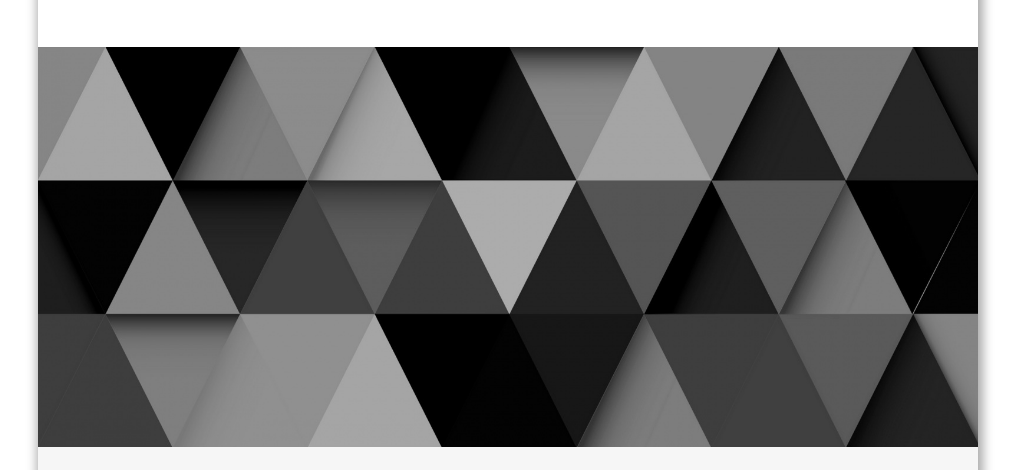
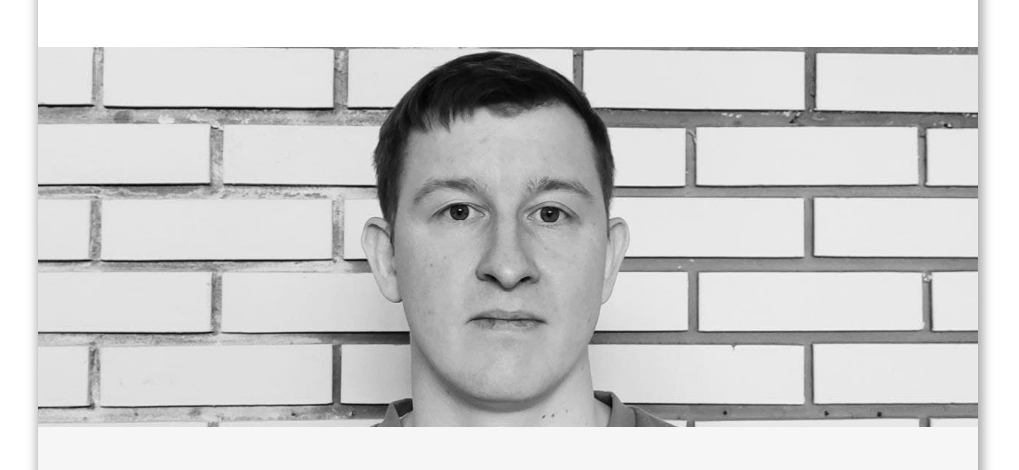
Before and after one commit to Trof1m-tsk/portfolio-site, a plain HTML site: page index.html in a window 1280 px wide. Shown: the part 221-691 px from the top of the page, without its empty margins (132-1151 px from the left). Drawn offline with Linux system fonts and the light colour scheme.

Commit message:
добавлено фото

```diff
--- a/css/intro.css
+++ b/css/intro.css
@@ -19,8 +19,8 @@
 }
 
 .intro__photo {
-    height: 400px;
-    width: 940px;
+    height: 380px;
+    /* width: 1110px; */
     align-self: center;
 }
 
--- a/index.html
+++ b/index.html
@@ -38,7 +38,7 @@
                     <span></span>
                 </div>
             </div>
-            <img src="./img/wallpaper.png" alt="Photo" class="intro__photo">
+            <img src="./img/photo_face.jpg" alt="Photo" class="intro__photo">
         </section>
         <section class="about">
             <h2><a href="#" name="about"></a>Обо мне</h2>
```
Also changed, not shown: img/photo.png (deleted), img/photo_face.jpg (added), img/wallpaper.png (deleted).
